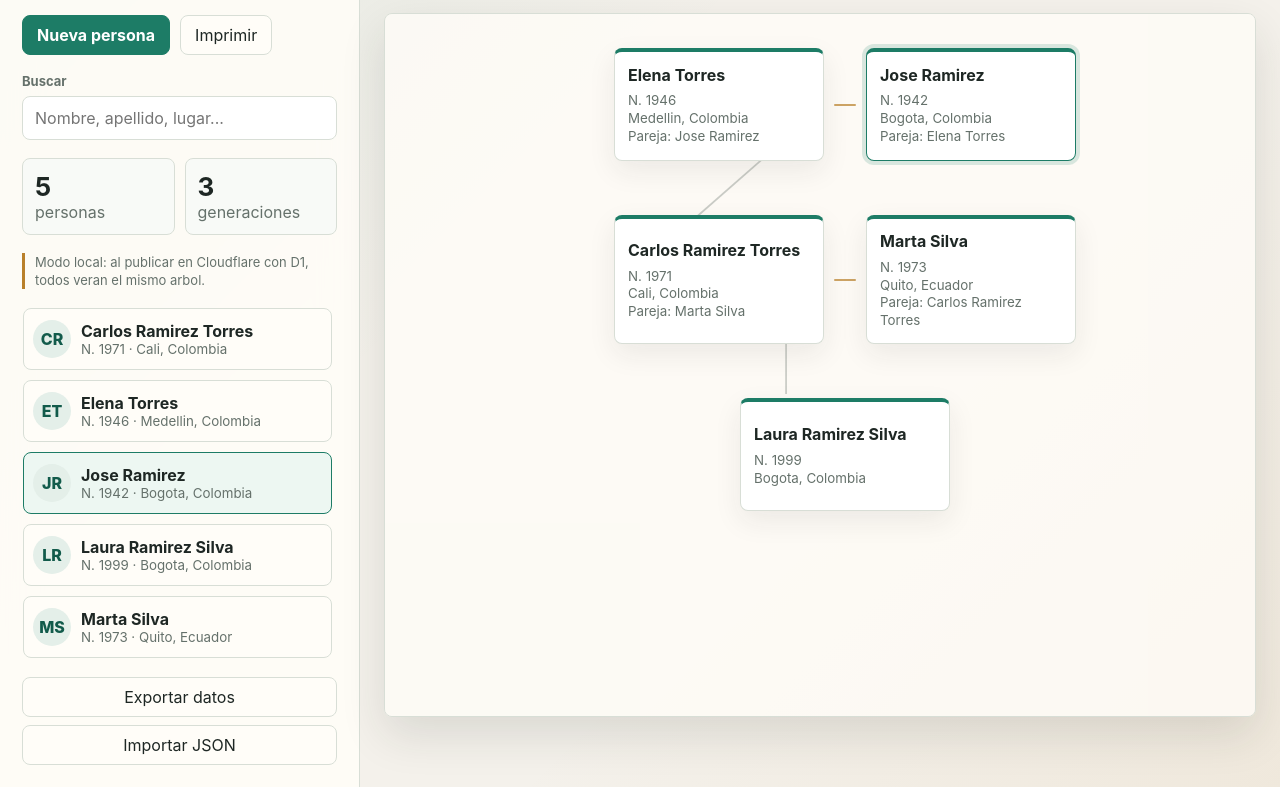
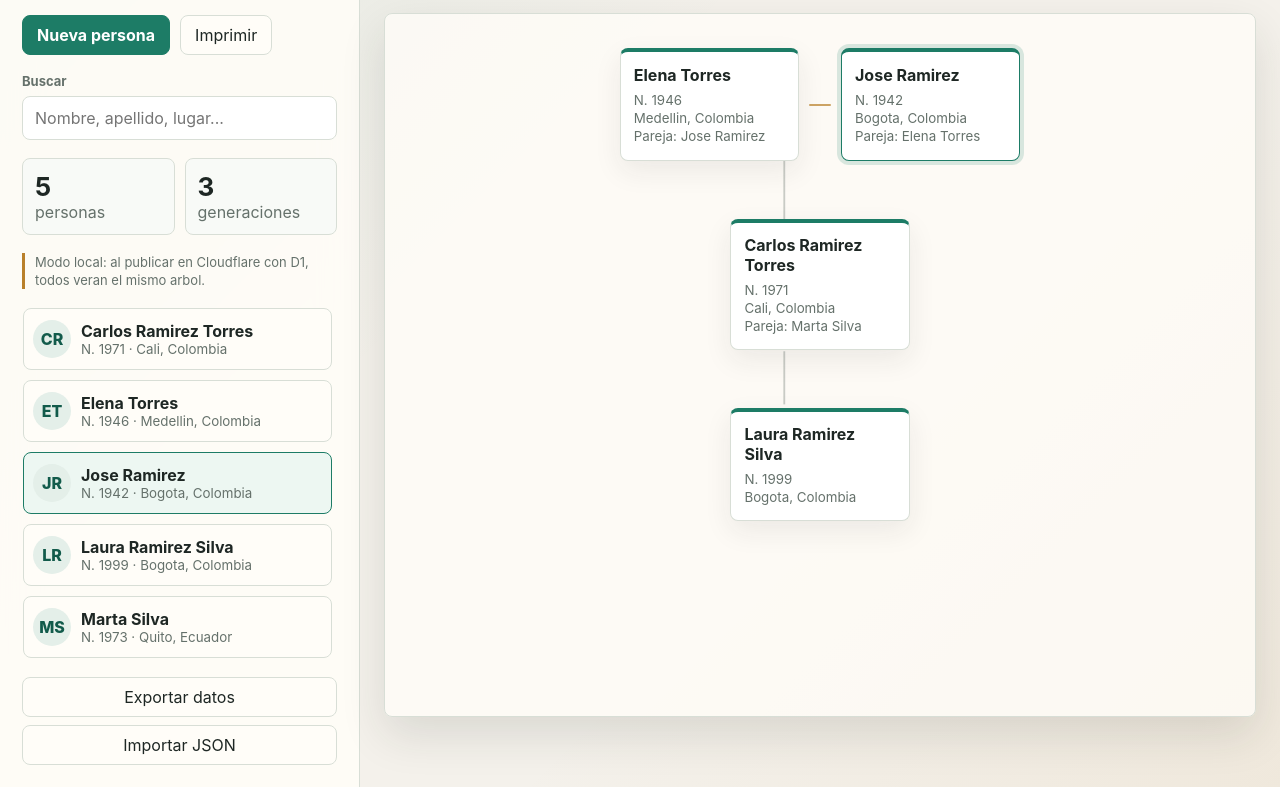
Before and after one commit to daviddoodems/doodems_gentree, a plain HTML site: page index.html in a window 1280 px wide. Shown: the part 73-860 px from the top of the page. Drawn offline with Linux system fonts and the light colour scheme; no server answers.

Commit message:
Mejora vista horizontal del arbol

```diff
--- a/app.js
+++ b/app.js
@@ -253,12 +253,34 @@ function selectedPerson() {
 
 function getGenerations() {
   const generationMap = calculateGenerations();
-  return people.reduce((groups, person) => {
+  return visibleTreePeople().reduce((groups, person) => {
     const generation = generationMap.get(person.id) || 0;
     groups[generation] = groups[generation] || [];
     groups[generation].push(person);
     return groups;
   }, []);
+}
+
+function visibleTreePeople() {
+  return people.filter((person) => shouldShowInTree(person));
+}
+
+function shouldShowInTree(person) {
+  if (person.id === selectedId) return true;
+  const selected = selectedPerson();
+  if (selected?.partnerId === person.id) return true;
+  if (person.partnerId === selectedId) return true;
+  return !isExternalPartner(person);
+}
+
+function isExternalPartner(person) {
+  const partner = person.partnerId ? people.find((candidate) => candidate.id === person.partnerId) : null;
+  if (!partner) return false;
+  return !hasParentLinks(person) && hasParentLinks(partner);
+}
+
+function hasParentLinks(person) {
+  return Boolean(person.fatherId || person.motherId);
 }
 
 function calculateGenerations() {
@@ -383,11 +405,12 @@ function renderSelects() {
 
 function renderTree() {
   const generations = getGenerations();
+  const visiblePeople = visibleTreePeople();
   els.tree.replaceChildren();
   els.treeLines.replaceChildren();
   els.treeTitle.textContent = selectedPerson()?.name || "Familia completa";
 
-  if (!people.length) {
+  if (!visiblePeople.length) {
     const empty = document.createElement("p");
     empty.className = "empty-state";
     empty.textContent = "Agrega la primera persona para empezar el arbol.";
@@ -491,7 +514,7 @@ function drawLines() {
   els.treeLines.setAttribute("height", height);
   els.treeLines.replaceChildren();
 
-  people.forEach((child) => {
+  visibleTreePeople().forEach((child) => {
     const childNode = els.tree.querySelector(`[data-id="${CSS.escape(child.id)}"]`);
     if (!childNode) return;
 
@@ -512,7 +535,9 @@ function getParentLineOrigin(child, panelBox) {
     if (partnerLine) return getCenter(partnerLine, panelBox);
   }
 
-  const parentId = child.fatherId || child.motherId;
+  const parentId = [child.fatherId, child.motherId].find((id) => {
+    return id && els.tree.querySelector(`[data-id="${CSS.escape(id)}"]`);
+  });
   const parentNode = parentId ? els.tree.querySelector(`[data-id="${CSS.escape(parentId)}"]`) : null;
   return parentNode ? getBottomCenter(parentNode, panelBox) : null;
 }
--- a/styles.css
+++ b/styles.css
@@ -318,26 +318,30 @@ h1 {
   z-index: 1;
   display: flex;
   flex-direction: column;
-  gap: 54px;
-  min-width: 920px;
+  align-items: center;
+  gap: 58px;
+  min-width: max-content;
   padding: 34px;
 }
 
 .generation {
   display: flex;
-  flex-wrap: wrap;
+  flex-wrap: nowrap;
   justify-content: center;
+  align-items: stretch;
   gap: 18px;
+  min-width: 100%;
 }
 
 .family-unit {
   display: flex;
   align-items: stretch;
+  flex: 0 0 auto;
   gap: 10px;
 }
 
 .tree-person {
-  width: 210px;
+  width: clamp(164px, 14vw, 210px);
   min-height: 112px;
   border: 1px solid var(--line);
   border-top: 4px solid var(--accent);
@@ -366,6 +370,7 @@ h1 {
 .tree-person strong {
   margin-bottom: 7px;
   line-height: 1.22;
+  overflow-wrap: anywhere;
 }
 
 .tree-person small {
```
